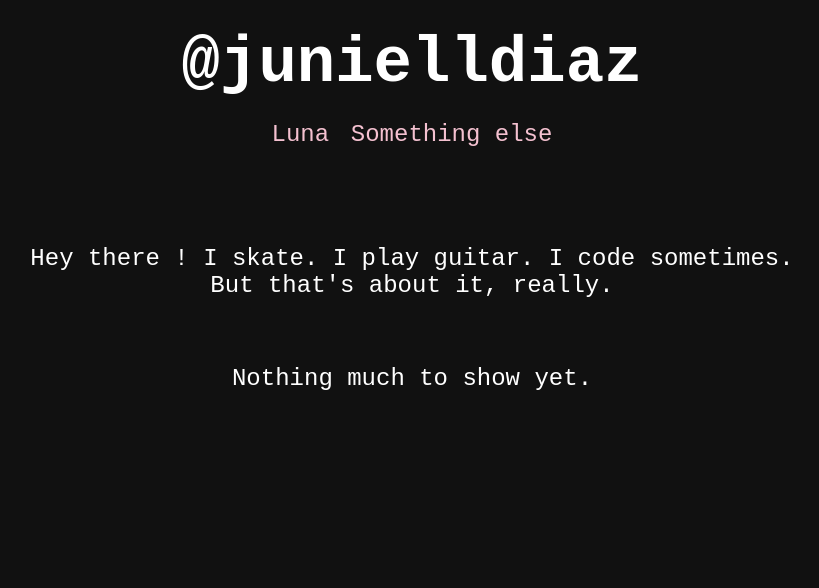
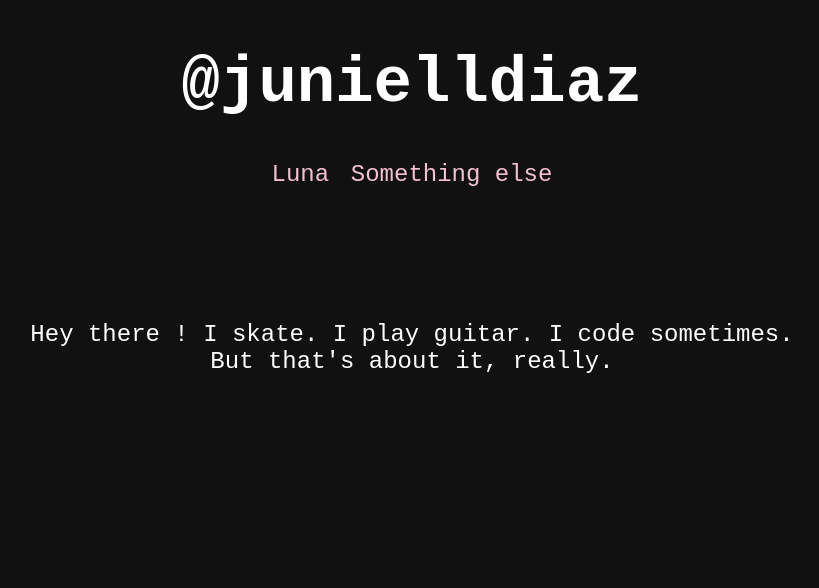
Before and after one commit to junielldiaz/junielldiaz.github.io, a plain HTML site: page index.html in a window 1280 px wide. Shown: the top 588 px of the page, without its empty margins (228-1047 px from the left). Drawn offline with Linux system fonts and the light colour scheme.

Commit message:
more simple changes

```diff
--- a/index.html
+++ b/index.html
@@ -27,13 +27,11 @@
         <br>
         <br>
         <br>
+        <br>
+        <br>
         <p id="paragraphOne">
             Hey there ! I skate. I play guitar. I code sometimes.<br>
             But that's about it, really.
-        </p>
-        <br>
-        <p id="paragraphTwo">
-            Nothing much to show yet.
         </p>
 
         <footer>
--- a/style.css
+++ b/style.css
@@ -14,7 +14,7 @@ body{
     font-size: 4em;
     color: white;
     text-align: center;
-    padding: 0;
+    padding: 20px;
     margin: 0;
 }
 
@@ -57,13 +57,6 @@ button:hover{
     color: white;
 }
 
-#paragraphTwo{
-    font-size: 1.5em;
-    text-align: center;
-    color: white;
-}
-
-
 /* Footer and below */
 
 footer{
```
